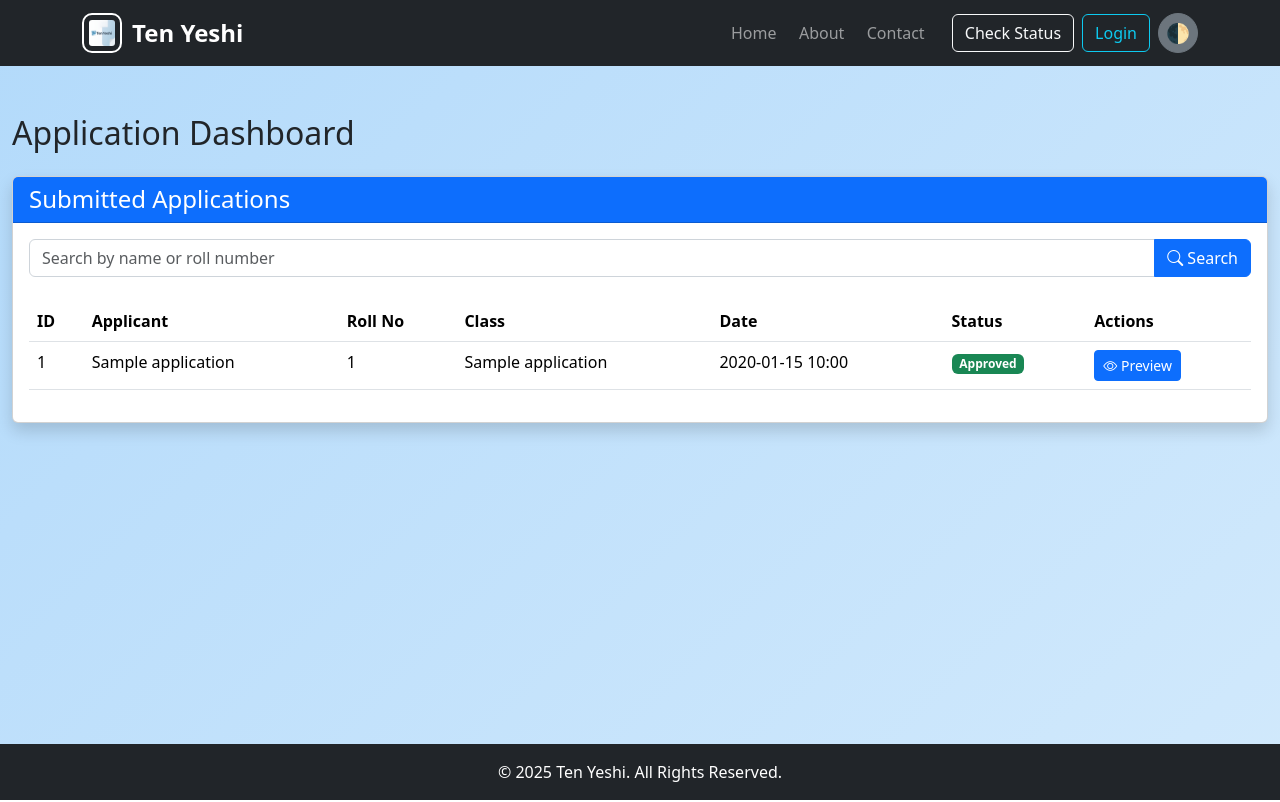
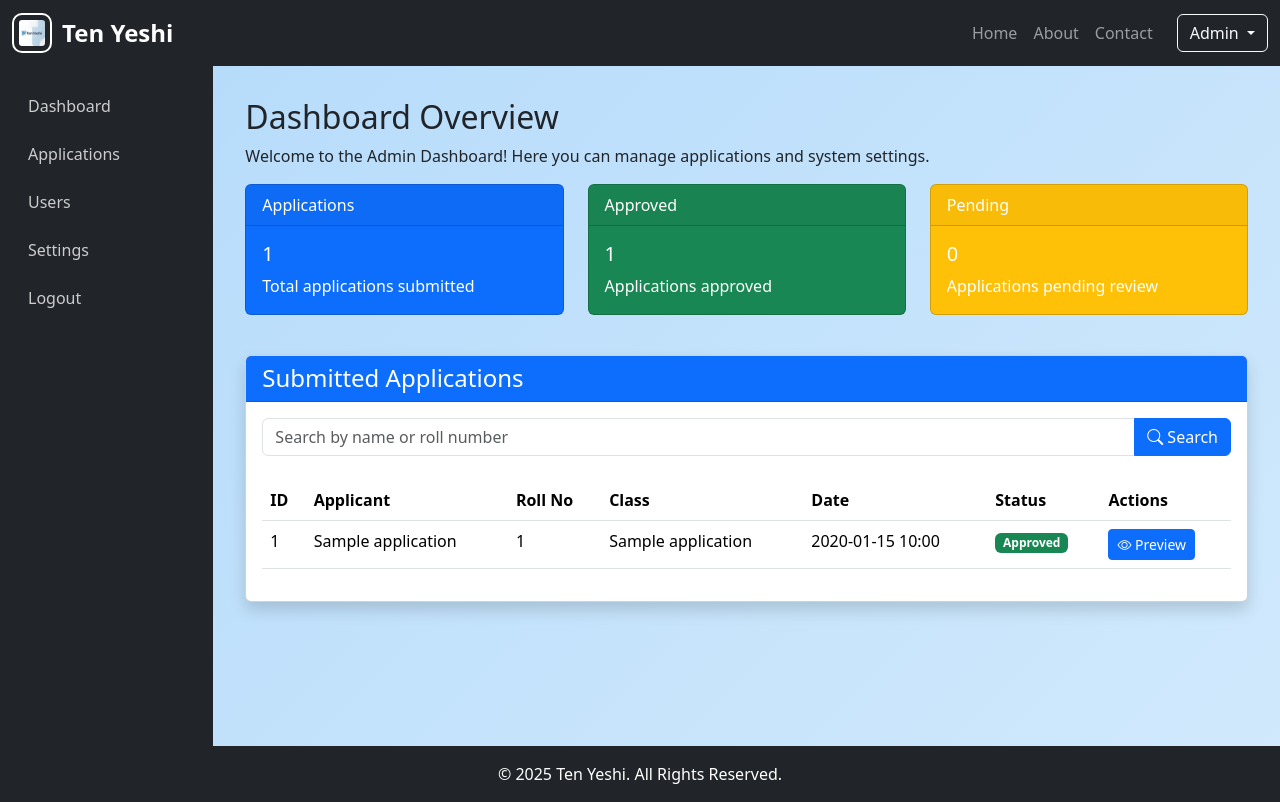
Before and after one commit to TenYeshi/WebsiteBuilder, a Flask app: template web/templates/dashboard.html in a window 1280 px wide. Run offline with Flask 3, Linux system fonts and the light colour scheme; the template is opened without the code that fills it: most values are stand-ins (such as "Sample title", 1, 10 or a date in 2020); form fields are guessed from the names that the template uses.

Commit message:
Improve admin dashboard with navigation and user logout functionality
Implements a logout route in `app.py` and redesigns `dashboard.html` with Bootstrap 5.

Replit-Commit-Author: Agent
Replit-Commit-Session-Id: 4a961ba9-7e2a-450c-a209-2de1ec8c682c
Replit-Commit-Screenshot-Url: https://storage.googleapis.com/screenshot-production-us-central1/cf578849-1903-4d15-b4c9-f6821fa54d0a/b73b9290-8ec6-41fd-8c27-c1c644f11dca.jpg

```diff
--- a/web/templates/dashboard.html
+++ b/web/templates/dashboard.html
@@ -1,13 +1,108 @@
-{% extends "base.html" %}
+<!DOCTYPE html>
+<html lang="en">
+<head>
+  <meta charset="UTF-8" />
+  <meta name="viewport" content="width=device-width, initial-scale=1.0"/>
+  <title>Admin Dashboard</title>
+  <link href="https://cdn.jsdelivr.net/npm/bootstrap@5.3.3/dist/css/bootstrap.min.css" rel="stylesheet"/>
+  <style>
+    body {
+      overflow-x: hidden;
+    }
+    .sidebar {
+      height: 85vh;
+      background-color: #343a40;
+      color: white;
+      padding-top: 1rem;
+    }
+    .sidebar a {
+      color: #ccc;
+      text-decoration: none;
+      display: block;
+      padding: 0.75rem 1rem;
+    }
+    .sidebar a:hover {
+      background-color: #495057;
+      color: #fff;
+    }
+    .content {
+      padding: 2rem;
+    }
+    .navbar-brand img {
+      height: 40px;
+      margin-right: 10px;
+    }
+    .company-name {
+      font-weight: bold;
+      font-size: 1.2rem;
+    }
 
-{% block title %}Application Dashboard{% endblock %}
+  </style>
+  <link rel="stylesheet" href="{{ url_for('static', filename='css/index.css') }}"/>
+  <!-- Bootstrap Icons -->
+  <link rel="stylesheet" href="https://cdn.jsdelivr.net/npm/bootstrap-icons@1.10.5/font/bootstrap-icons.css"/>
+  <!-- AOS Animation CSS -->
+  <link href="https://cdn.jsdelivr.net/npm/aos@2.3.4/dist/aos.css" rel="stylesheet"/>
+</head>
+<body>
 
-{% block content %}
-<div class="container-fluid mt-5">
+  <!-- Top Navbar -->
+  <nav class="navbar navbar-expand-lg navbar-dark bg-dark">
+    <div class="container-fluid">
+      <!-- Sidebar Toggle for small screens -->
+      <button class="btn btn-outline-light d-md-none me-2" type="button" data-bs-toggle="offcanvas" data-bs-target="#sidebarMenu">
+        ☰
+      </button>
+      <a class="navbar-brand d-flex align-items-center" href="{{ url_for('home') }}">
+        <img src="{{ url_for('static', filename='img/yes_logo.png') }}" alt="logo">
+        <span class="company-name">Ten Yeshi</span>
+      </a>
+      <button class="navbar-toggler" type="button" data-bs-toggle="collapse" data-bs-target="#navbarNav">
+        <span class="navbar-toggler-icon"></span>
+      </button>
+      <div class="collapse navbar-collapse justify-content-end" id="navbarNav">
+        <ul class="navbar-nav">
+          <li class="nav-item"><a class="nav-link" href="{{ url_for('home') }}">Home</a></li>
+          <li class="nav-item"><a class="nav-link" href="{{ url_for('about') }}">About</a></li>
+          <li class="nav-item"><a class="nav-link" href="{{ url_for('contact') }}">Contact</a></li>
+        </ul>
+        <!-- Right-aligned Buttons -->
+        <div class="d-flex align-items-center ms-3">
+          <div class="dropdown">
+            <a class="btn btn-outline-light dropdown-toggle" href="#" role="button" data-bs-toggle="dropdown" aria-expanded="false">
+              Admin
+            </a>
+            <ul class="dropdown-menu dropdown-menu-end">
+              <li><a class="dropdown-item" href="#">Profile</a></li>
+              <li><a class="dropdown-item" href="#">Settings</a></li>
+              <li><hr class="dropdown-divider"></li>
+              <li><a href="{{ url_for('logout') }}" class="dropdown-item">Logout</a></li>
+            </ul>
+          </div>
+        </div>
+      </div>
+    </div>
+  </nav>
+
+  <!-- Sidebar and Content -->
+  <div class="container-fluid">
     <div class="row">
-        <div class="col-12">
-            <h2 class="mb-4">Application Dashboard</h2>
 
+      <!-- Sidebar nav links -->
+      <nav id="sidebarMenu" class="col-md-2 d-md-block sidebar offcanvas-md offcanvas-start bg-dark text-white" tabindex="-1">
+        <div class="offcanvas-body p-0">
+          <div class="position-sticky">
+            <a href="{{ url_for('dashboard') }}" class="active">Dashboard</a>
+            <a href="#">Applications</a>
+            <a href="#">Users</a>
+            <a href="#">Settings</a>
+            <a href="{{ url_for('logout') }}">Logout</a>
+          </div>
+        </div>
+      </nav>
+
+      <!-- Main Content -->
+      <main class="col-md-10 ms-sm-auto col-lg-10 content">
         {% with messages = get_flashed_messages(with_categories=true) %}
             {% if messages %}
                 {% for category, message in messages %}
@@ -19,6 +114,43 @@
             {% endif %}
         {% endwith %}
 
+        <h2>Dashboard Overview</h2>
+        <p>Welcome to the Admin Dashboard! Here you can manage applications and system settings.</p>
+
+        <!-- Dashboard statistics cards -->
+        <div class="row mb-4">
+          <div class="col-md-4">
+            <div class="card text-white bg-primary mb-3">
+              <div class="card-header">Applications</div>
+              <div class="card-body">
+                <h5 class="card-title">{{ applications|length }}</h5>
+                <p class="card-text">Total applications submitted</p>
+              </div>
+            </div>
+          </div>
+          <div class="col-md-4">
+            <div class="card text-white bg-success mb-3">
+              <div class="card-header">Approved</div>
+              <div class="card-body">
+                {% set approved_count = applications|selectattr('status', 'equalto', 'approved')|list|length %}
+                <h5 class="card-title">{{ approved_count }}</h5>
+                <p class="card-text">Applications approved</p>
+              </div>
+            </div>
+          </div>
+          <div class="col-md-4">
+            <div class="card text-white bg-warning mb-3">
+              <div class="card-header">Pending</div>
+              <div class="card-body">
+                {% set pending_count = applications|selectattr('status', 'equalto', 'pending')|list|length %}
+                <h5 class="card-title">{{ pending_count }}</h5>
+                <p class="card-text">Applications pending review</p>
+              </div>
+            </div>
+          </div>
+        </div>
+
+        <!-- Applications table section -->
         <div class="card shadow">
             <div class="card-header bg-primary text-white d-flex justify-content-between align-items-center">
                 <h4 class="mb-0">Submitted Applications</h4>
@@ -159,13 +291,22 @@
                 {% endif %}
             </div>
         </div>
+      </main>
     </div>
   </div>
+
+  <!-- Footer -->
+  <footer class="footer mt-auto py-3 bg-dark text-white text-center">
+    <div class="container">
+        <p class="mb-0">&copy; 2025 Ten Yeshi. All Rights Reserved.</p>
     </div>
-{% endblock %}
+  </footer>
 
-{% block scripts %}
-<script>
-    // Add any JavaScript needed for the dashboard page
-</script>
-{% endblock %}
+  <!-- Bootstrap JS Bundle (Includes Popper) -->
+  <script src="https://cdn.jsdelivr.net/npm/bootstrap@5.3.2/dist/js/bootstrap.bundle.min.js"></script>
+  <!-- AOS Animation JS -->
+  <script src="https://cdn.jsdelivr.net/npm/aos@2.3.4/dist/aos.js"></script>
+  <!-- Custom JS -->
+  <script src="{{ url_for('static', filename='js/index.js') }}"></script>
+</body>
+</html>
```
Also changed, not shown: app.py (+8 -0 lines), attached_assets/Pasted--DOCTYPE-html-html-lang-en-head-meta-charset-UTF-8-meta-name-viewport-content--1746466151902.txt (added, +159 -0 lines). Lines whose indentation alone changed are shown as unchanged.
